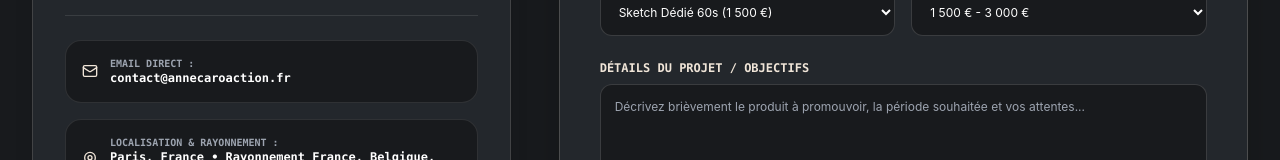
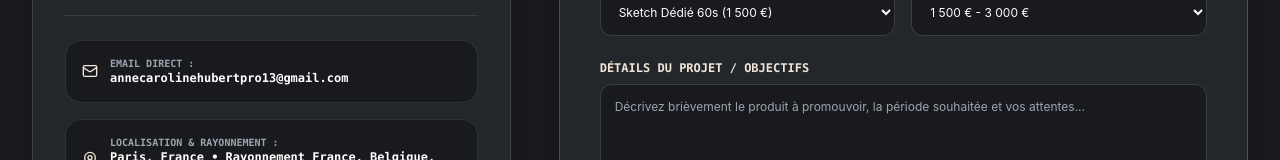
Before and after one commit to Mathieu-Soussignan/anne-caro-platform, a Next.js app: page / in a window 1280 px wide. Shown: the part 7545-7705 px from the top of the page. Built offline with nearby package versions, Linux system fonts and the light colour scheme; a web font is replaced by a local one.

Commit message:
fix(contact): configure direct brand partnership submission to annecarolinehubertpro13@gmail.com

```diff
--- a/components/ContactSection.tsx
+++ b/components/ContactSection.tsx
@@ -21,7 +21,22 @@ export const ContactSection: React.FC<ContactSectionProps> = ({ onShowToast }) =
     if (!brandName || !contactEmail) return;
 
     setSubmitted(true);
-    onShowToast(`Demande de partenariat envoyée pour ${brandName} ! Équipe réactive sous 24h.`);
+    onShowToast(`Demande de partenariat transmise à Anne-Caro pour ${brandName} ! Réponse sous 24h.`);
+
+    // Mailto fallback to ensure direct delivery to Anne-Caro's email
+    const subject = encodeURIComponent(`[Demande Partenariat Media Kit] ${brandName}`);
+    const body = encodeURIComponent(
+      `Bonjour Anne-Caro,\n\n` +
+      `Nous souhaitons échanger avec vous pour une opportunité de partenariat.\n\n` +
+      `• Marque / Agence : ${brandName}\n` +
+      `• Email de contact : ${contactEmail}\n` +
+      `• Format Envisagé : ${selectedFormat}\n` +
+      `• Budget Prévisionnel : ${budgetRange}\n\n` +
+      `Détails du projet :\n${projectMessage}\n\n` +
+      `Cordialement,\n${brandName}`
+    );
+
+    window.location.href = `mailto:annecarolinehubertpro13@gmail.com?subject=${subject}&body=${body}`;
 
     setTimeout(() => {
       setBrandName('');
@@ -81,8 +96,8 @@ export const ContactSection: React.FC<ContactSectionProps> = ({ onShowToast }) =
               <Mail className="w-4 h-4 text-[#F0E5D8] shrink-0" />
               <div className="overflow-hidden">
                 <div className="text-[#9DA4B0] text-[10px] uppercase font-bold">Email Direct :</div>
-                <a href={`mailto:${MEDIA_KIT_DATA.email}`} className="text-white font-bold hover:underline truncate block">
-                  {MEDIA_KIT_DATA.email}
+                <a href="mailto:annecarolinehubertpro13@gmail.com" className="text-white font-bold hover:underline truncate block">
+                  annecarolinehubertpro13@gmail.com
                 </a>
               </div>
             </div>
--- a/data/creatorData.ts
+++ b/data/creatorData.ts
@@ -30,7 +30,7 @@ export const MEDIA_KIT_DATA = {
   subTitle: "La référence francophone des sketchs de bureau, réunions RH et quiproquos du quotidien.",
   tagline: "Des situations du quotidien... parfois gênantes, parfois vraies. T'aurais réagi comment ?",
   quote: "Mon engagement : transformer votre message de marque en une saga humoristique virale que la communauté adore et repartage.",
-  email: "contact@annecaroaction.fr",
+  email: "annecarolinehubertpro13@gmail.com",
   location: "Paris, France • Rayonnement France, Belgique, Suisse",
   avatarUrl: "/images/Anne-caro-logo.jpeg",
   portraitStory: "/images/Anne-caro-1.JPG",
```
